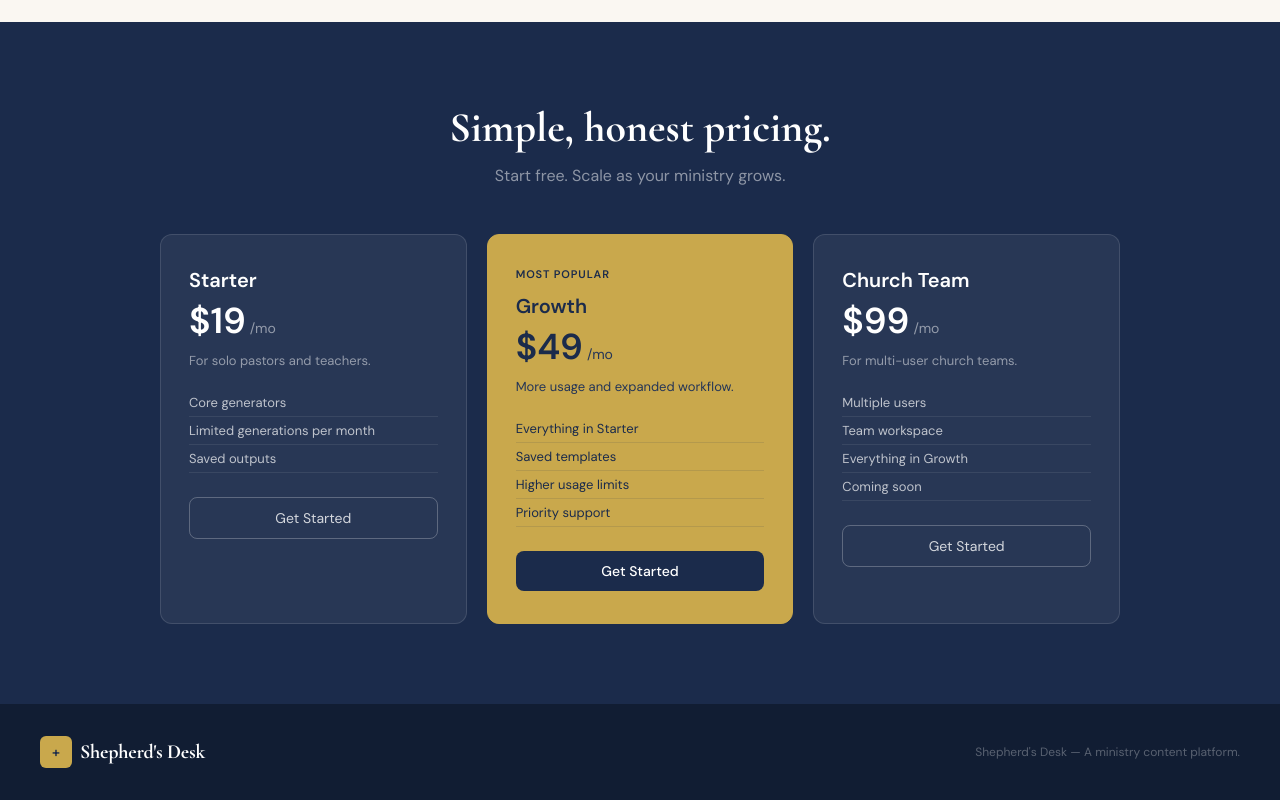
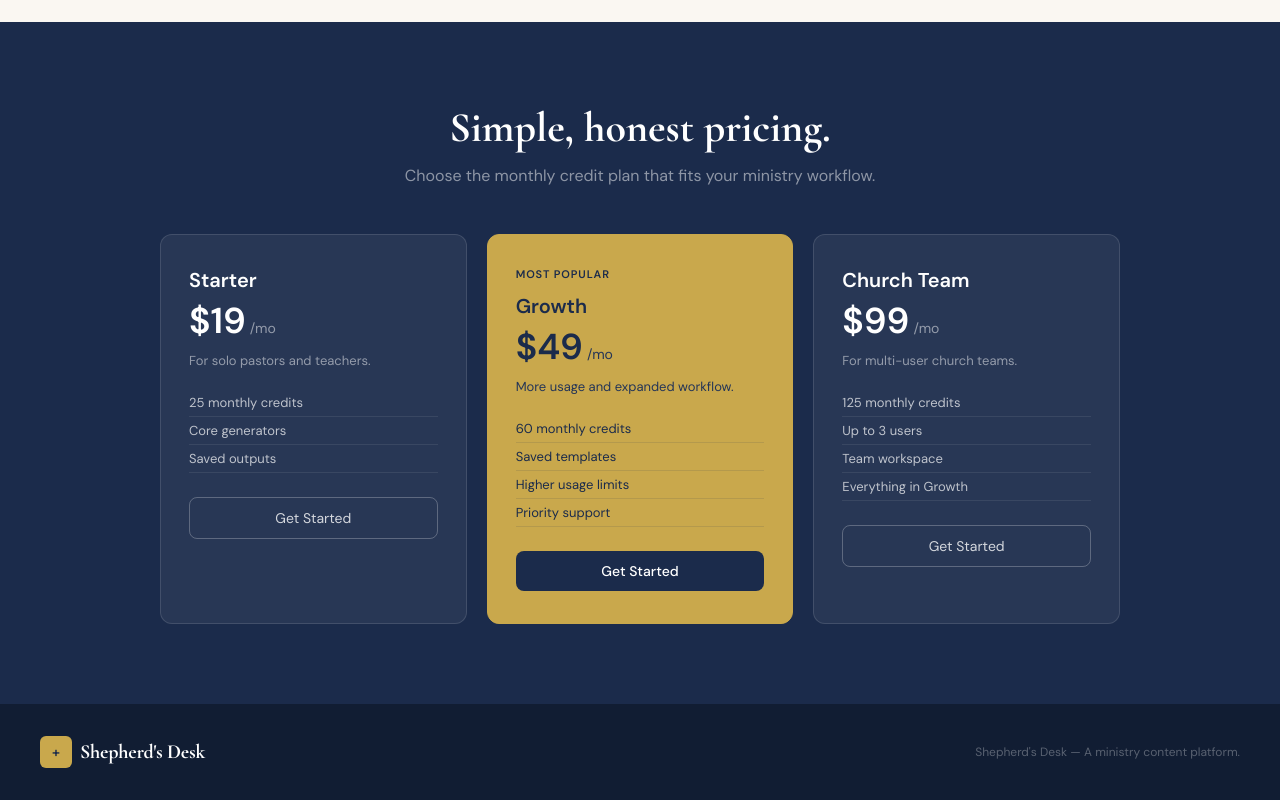
Before and after one commit to aaronhouston78-coder/shepherds-desk-frontend, a React (Vite) app: page / in a window 1280 px wide. Shown: the part 1464-2264 px from the top of the page. Built offline with nearby package versions, Linux system fonts and the light colour scheme.

Commit message:
Fix homepage navigation buttons

```diff
--- a/src/pages/Homepage.jsx
+++ b/src/pages/Homepage.jsx
@@ -2,6 +2,11 @@ import { C } from "../lib/tokens.js";
 import { Logo } from "../components/ui.jsx";
 
 export function Homepage({ onGetStarted, onSubscribe }) {
+  const scrollToSection = (id) => {
+    const section = document.getElementById(id);
+    if (section) section.scrollIntoView({ behavior: "smooth", block: "start" });
+  };
+
   const features = [
     { title: "Sermon Builder", desc: "Generate organized sermon frameworks with scripture, key insights, application points, and altar call language." },
     { title: "Bible Study Builder", desc: "Build structured lesson plans with core teaching points, discussion prompts, and closing reflections." },
@@ -14,19 +19,19 @@ export function Homepage({ onGetStarted, onSubscribe }) {
     {
       name: "Starter", price: "$19", period: "/mo",
       desc: "For solo pastors and teachers.",
-      items: ["Core generators", "Limited generations per month", "Saved outputs"],
+      items: ["25 monthly credits", "Core generators", "Saved outputs"],
       featured: false,
     },
     {
       name: "Growth", price: "$49", period: "/mo",
       desc: "More usage and expanded workflow.",
-      items: ["Everything in Starter", "Saved templates", "Higher usage limits", "Priority support"],
+      items: ["60 monthly credits", "Saved templates", "Higher usage limits", "Priority support"],
       featured: true,
     },
     {
       name: "Church Team", price: "$99", period: "/mo",
       desc: "For multi-user church teams.",
-      items: ["Multiple users", "Team workspace", "Everything in Growth", "Coming soon"],
+      items: ["125 monthly credits", "Up to 3 users", "Team workspace", "Everything in Growth"],
       featured: false,
     },
   ];
@@ -37,9 +42,9 @@ export function Homepage({ onGetStarted, onSubscribe }) {
       <nav style={{ background: C.white, borderBottom: `1px solid ${C.gray200}`, padding: "0 40px", display: "flex", alignItems: "center", justifyContent: "space-between", height: 64, position: "sticky", top: 0, zIndex: 50 }}>
         <Logo />
         <div style={{ display: "flex", alignItems: "center", gap: 32 }}>
-          {["Features", "Pricing", "About"].map(p => (
-            <span key={p} style={{ fontSize: 14, color: C.textMuted, cursor: "pointer" }}>{p}</span>
-          ))}
+          <button onClick={() => scrollToSection("features")} style={{ background: "none", border: "none", fontSize: 14, color: C.textMuted, cursor: "pointer" }}>Features</button>
+          <button onClick={() => scrollToSection("pricing")} style={{ background: "none", border: "none", fontSize: 14, color: C.textMuted, cursor: "pointer" }}>Pricing</button>
+          <button onClick={() => scrollToSection("about")} style={{ background: "none", border: "none", fontSize: 14, color: C.textMuted, cursor: "pointer" }}>About</button>
           <button className="sd-btn-primary" onClick={onGetStarted} style={{ padding: "9px 20px" }}>
             Get Started
           </button>
@@ -60,20 +65,20 @@ export function Homepage({ onGetStarted, onSubscribe }) {
           </p>
           <div style={{ display: "flex", gap: 14, justifyContent: "center", flexWrap: "wrap" }}>
             <button className="sd-btn-gold" onClick={onGetStarted} style={{ padding: "14px 32px", fontSize: 15 }}>Get Started</button>
-            <button className="sd-btn-ghost" style={{ padding: "14px 32px", fontSize: 15, color: C.white, borderColor: "rgba(255,255,255,0.25)" }}>See How It Works</button>
+            <button className="sd-btn-ghost" onClick={() => scrollToSection("features")} style={{ padding: "14px 32px", fontSize: 15, color: C.white, borderColor: "rgba(255,255,255,0.25)" }}>See How It Works</button>
           </div>
         </div>
       </div>
 
       {/* TRUST BAR */}
-      <div style={{ background: C.navyDark, padding: "18px 40px", textAlign: "center", borderBottom: "1px solid rgba(201,168,76,0.12)" }}>
+      <div id="about" style={{ background: C.navyDark, padding: "18px 40px", textAlign: "center", borderBottom: "1px solid rgba(201,168,76,0.12)", scrollMarginTop: 80 }}>
         <p style={{ color: "rgba(255,255,255,0.4)", fontSize: 12, letterSpacing: "0.06em" }}>
           BUILT FOR PASTORS. DESIGNED FOR EXCELLENCE. NOT A REPLACEMENT FOR PRAYER, STUDY, OR THE HOLY SPIRIT.
         </p>
       </div>
 
       {/* FEATURES */}
-      <div style={{ padding: "80px 40px", maxWidth: 1100, margin: "0 auto" }}>
+      <div id="features" style={{ padding: "80px 40px", maxWidth: 1100, margin: "0 auto", scrollMarginTop: 80 }}>
         <div style={{ textAlign: "center", marginBottom: 56 }}>
           <h2 className="serif" style={{ fontSize: 42, fontWeight: 700, color: C.navy, marginBottom: 12 }}>Five tools. One platform.</h2>
           <p style={{ color: C.textMuted, fontSize: 16, maxWidth: 480, margin: "0 auto" }}>Everything a pastor or ministry leader needs to prepare, communicate, and lead.</p>
@@ -90,11 +95,11 @@ export function Homepage({ onGetStarted, onSubscribe }) {
       </div>
 
       {/* PRICING */}
-      <div style={{ background: C.navy, padding: "80px 40px" }}>
+      <div id="pricing" style={{ background: C.navy, padding: "80px 40px", scrollMarginTop: 80 }}>
         <div style={{ maxWidth: 960, margin: "0 auto" }}>
           <div style={{ textAlign: "center", marginBottom: 48 }}>
             <h2 className="serif" style={{ fontSize: 42, fontWeight: 700, color: C.white, marginBottom: 12 }}>Simple, honest pricing.</h2>
-            <p style={{ color: "rgba(255,255,255,0.5)", fontSize: 16 }}>Start free. Scale as your ministry grows.</p>
+            <p style={{ color: "rgba(255,255,255,0.5)", fontSize: 16 }}>Choose the monthly credit plan that fits your ministry workflow.</p>
           </div>
           <div style={{ display: "grid", gridTemplateColumns: "repeat(auto-fit, minmax(260px, 1fr))", gap: 20 }}>
             {plans.map((p, i) => (
```
